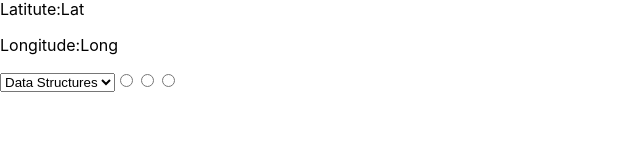
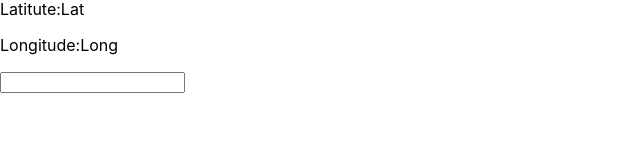
Before and after one commit to worthysloth/CFC, a React (Create React App) app: page /help in a window 1280 px wide. Shown: the part 121-282 px from the top of the page, without its empty margins (0-640 px from the left). Built offline with nearby package versions, Linux system fonts and the light colour scheme.

Commit message:
Fixed HelpListComponent

```diff
--- a/src/components/helper/helpFirstPage.js
+++ b/src/components/helper/helpFirstPage.js
@@ -1,7 +1,7 @@
 import React, { Component } from 'react'
-import {Link} from 'react-router-dom'
+import { Link } from 'react-router-dom'
 import GeoLocation from "./helperComponents/GeoLocation"
-import HelpList from "./helperComponents/HelpList"
+import HelpListInput from "./helperComponents/HelpListInput"
 
 
 class helpFirstPage extends Component {
@@ -11,7 +11,9 @@ class helpFirstPage extends Component {
             <div>
                 <h1>Help First Page</h1>
                 <GeoLocation />
-                <HelpList />
+                <form>
+                    <HelpListInput />
+                </form>
 
             </div>
         )
--- a/src/components/helper/helperComponents/HelpList.js
+++ /dev/null
@@ -1,21 +0,0 @@
-import React from 'react'
-
-
-const HelpList = (props) => {
-    return (
-        <div>
-            <form>
-                <select name="dropdown">
-                    <option value="Data Structures" selected>Data Structures</option>
-                    <option value="Data Mining">Data Mining</option>
-                </select>
-                <input type="radio" />
-                <input type="radio" />
-                <input type="radio" />
-
-            </form>
-        </div>
-    )
-}
-
-export default HelpList;
--- /dev/null
+++ b/src/components/helper/helperComponents/HelpListInput.js
@@ -0,0 +1,12 @@
+import React from 'react'
+
+
+const HelpListInput = (props) => {
+    return (
+        <div>
+            <input type="text" name="" id=""/>
+        </div>
+    )
+}
+
+export default HelpListInput;
```
